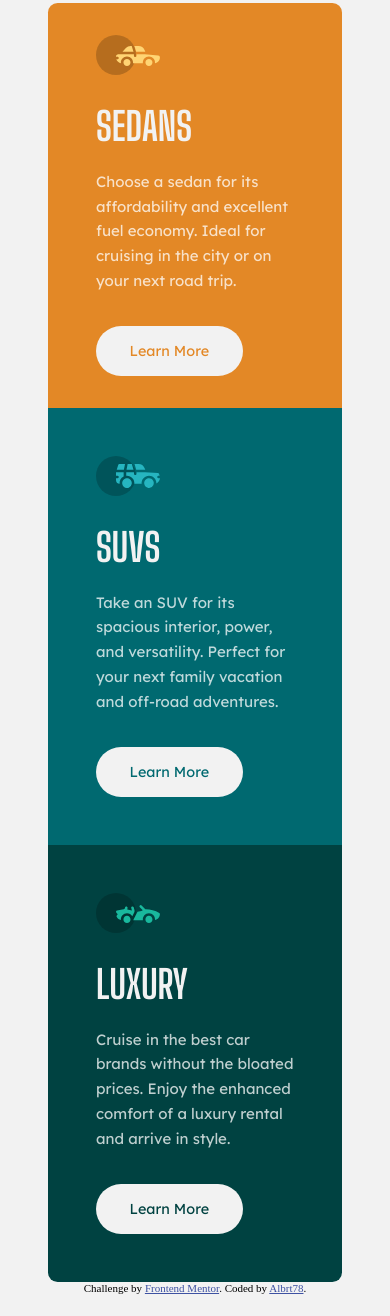
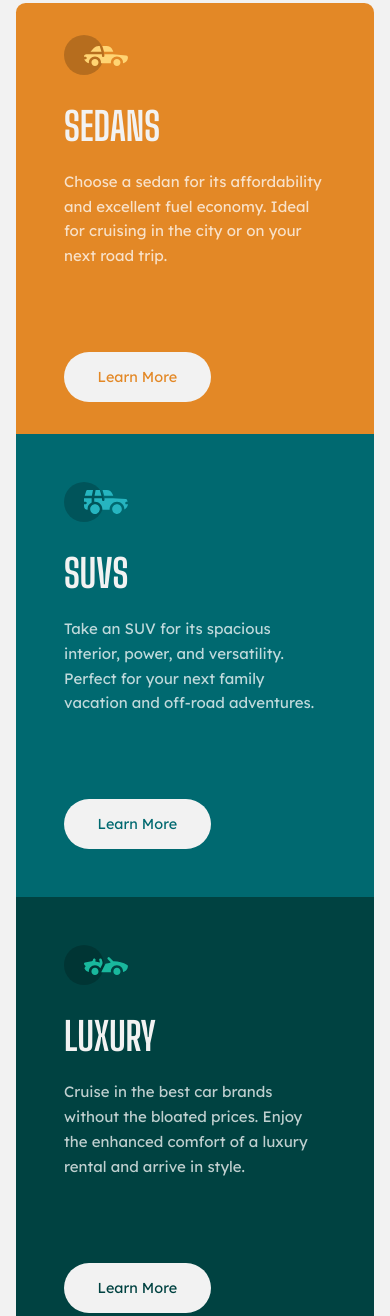
Before and after one commit to Albrt78/3columnpreviewcard.github.io, a plain HTML site: page index.html in a window 390 px wide. Shown: the part 13-1329 px from the top of the page. Before the commit the page ends 1307 px from the top, so only its background shows below. Drawn offline with Linux system fonts and the light colour scheme.

Commit message:
Update styles.css

```diff
--- a/styles.css
+++ b/styles.css
@@ -150,17 +150,6 @@ body .attribution a {
     padding-inline: 10rem;
   }
 }
-@media (max-width: 1100.98px) {
-  body main .card__wrapper .sedan__card button {
-    margin-top: 2rem;
-  }
-  body main .card__wrapper .suvs__card button {
-    margin-top: 2rem;
-  }
-  body main .card__wrapper .luxury__card button {
-    margin-top: 2rem;
-  }
-}
 @media (max-width: 995.98px) {
   body main .card__wrapper {
     grid-template-columns: 1fr;
@@ -207,4 +196,9 @@ body .attribution a {
   body {
     padding-inline: 3rem;
   }
+}
+@media (max-width: 576.98px) {
+  body {
+    padding-inline: 1rem;
+  }
 }/*# sourceMappingURL=styles.css.map */
```
